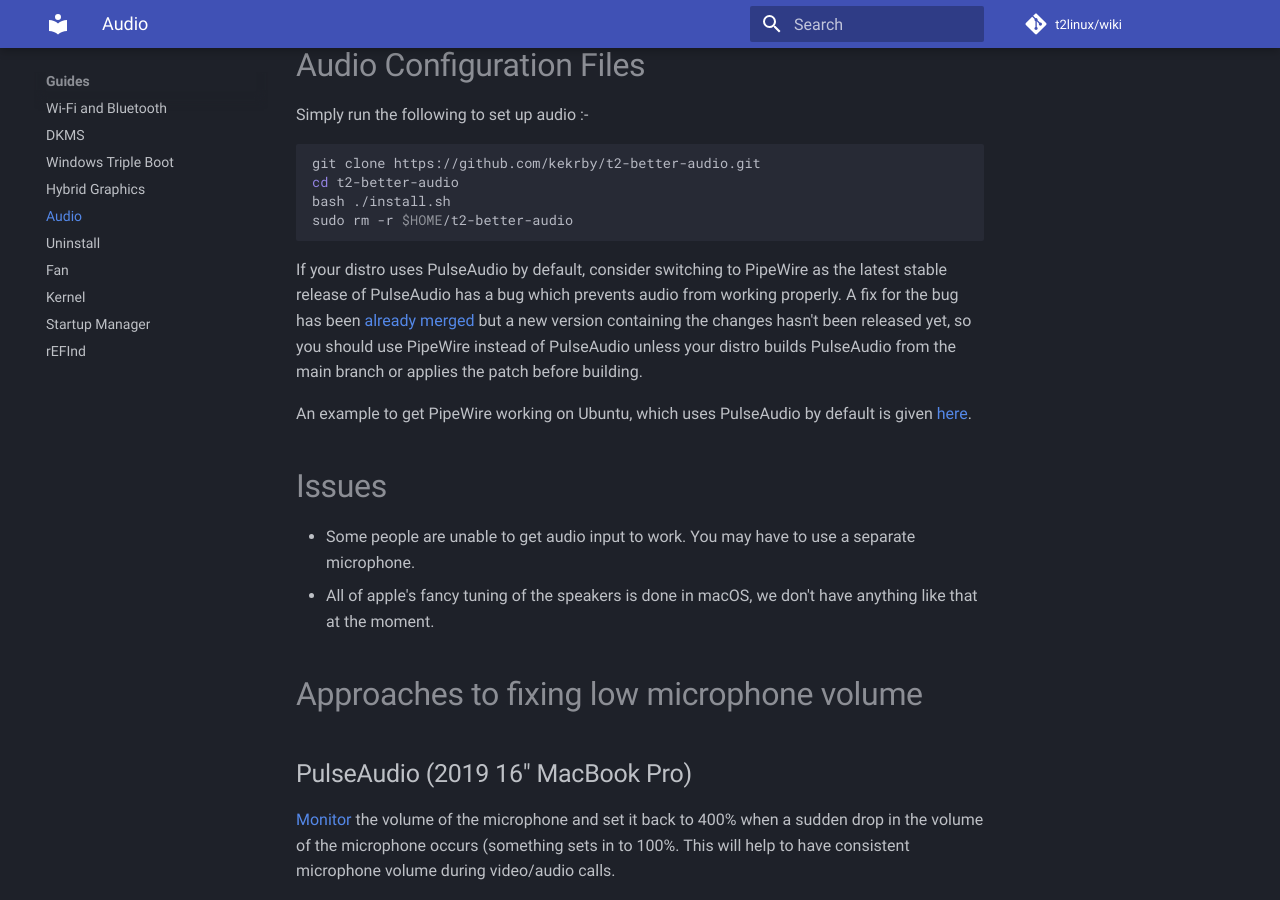
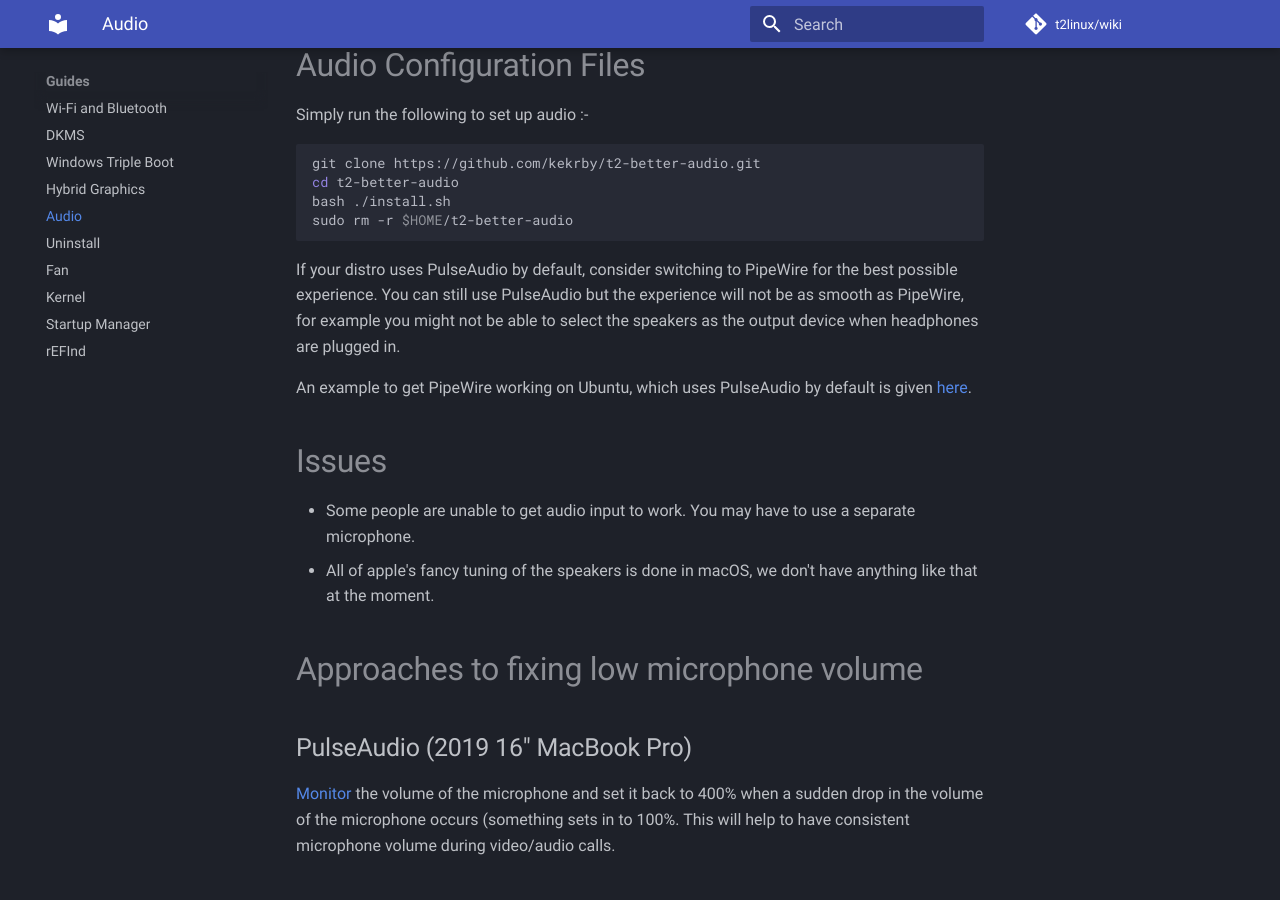
Before and after one commit to t2linux/wiki, an MkDocs documentation site: the page built from docs/guides/audio-config.md, in a window 1280 px wide and 900 px high, scrolled down 1102 px. Built offline with MkDocs 1.6.1 and Material for MkDocs 9.7.7, drawn with Linux system fonts in a browser that asks for light colours; comment, search, counter and statistics services are not loaded.

Commit message:
Update docs/guides/audio-config.md
Co-authored-by: kekrby <112101992+kekrby@users.noreply.github.com>

````diff
--- a/docs/guides/audio-config.md
+++ b/docs/guides/audio-config.md
@@ -31,7 +31,7 @@ bash ./install.sh
 sudo rm -r $HOME/t2-better-audio
 ```
 
-If your distro uses PulseAudio by default, consider switching to PipeWire as the latest stable release of PulseAudio has a bug which prevents audio from working properly. A fix for the bug has been [already merged](https://gitlab.freedesktop.org/pulseaudio/pulseaudio/-/merge_requests/596) but a new version containing the changes hasn't been released yet, so you should use PipeWire instead of PulseAudio unless your distro builds PulseAudio from the main branch or applies the patch before building.
+If your distro uses PulseAudio by default, consider switching to PipeWire for the best possible experience. You can still use PulseAudio but the experience will not be as smooth as PipeWire, for example you might not be able to select the speakers as the output device when headphones are plugged in.
 
 An example to get PipeWire working on Ubuntu, which uses PulseAudio by default is given [here](https://linuxconfig.org/how-to-install-pipewire-on-ubuntu-linux).
 
````
